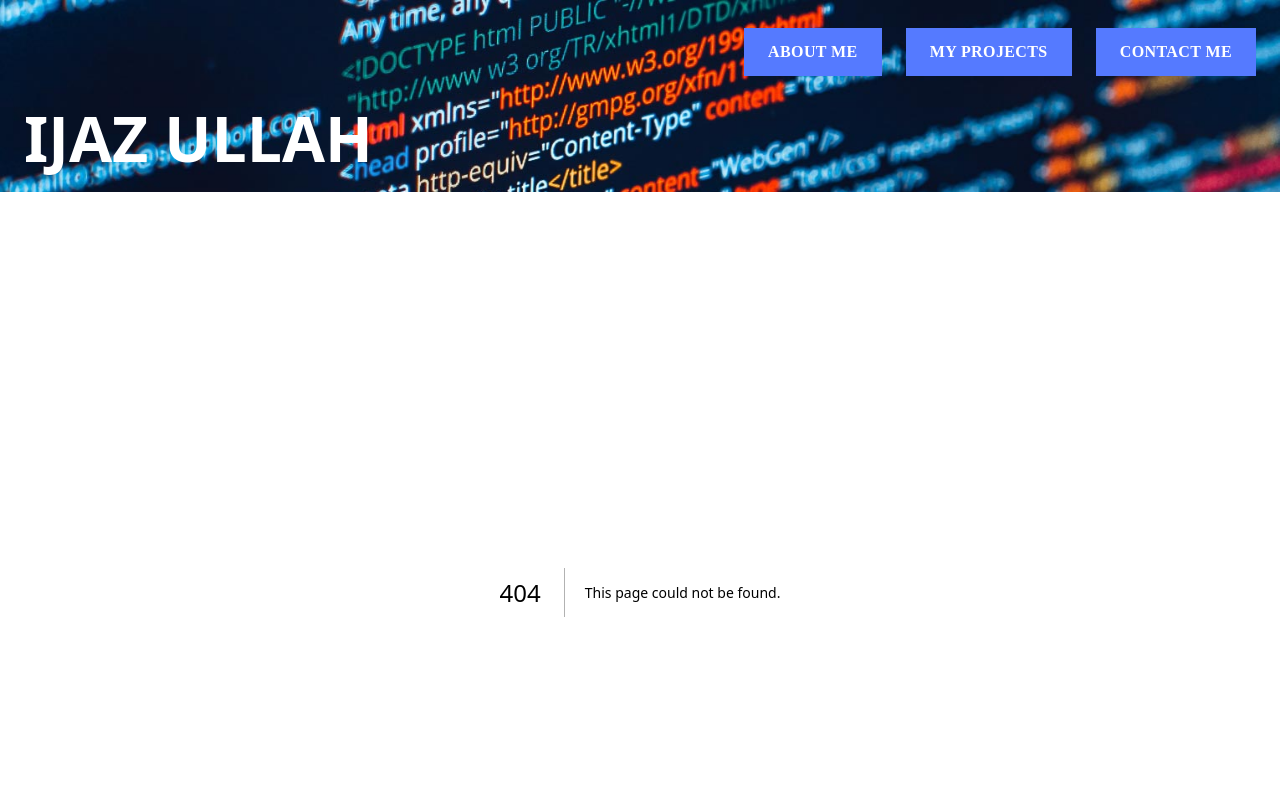
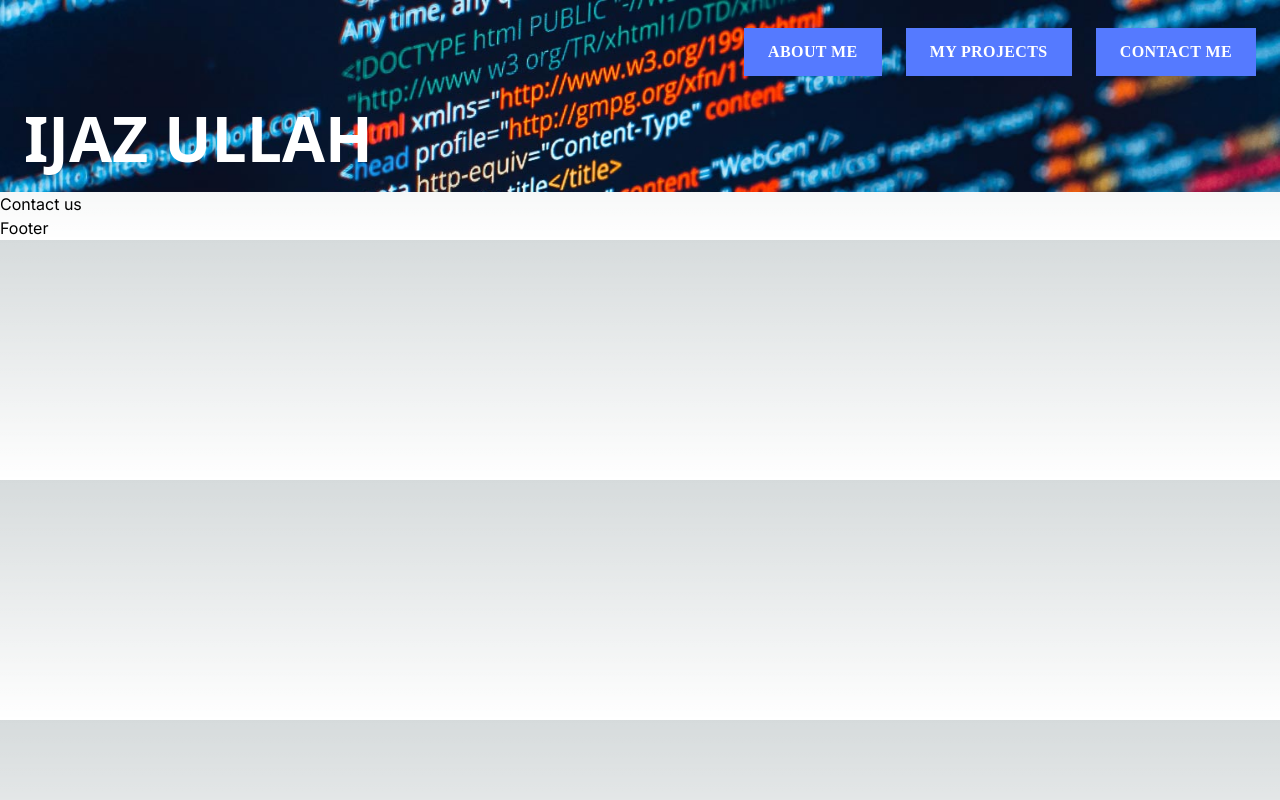
Before and after one commit to ijazkhan101/Ijaz-Portfolio, a Next.js app in the folder ijaz-web-projects/: page /contact-me in a window 1280 px wide. Before the commit this address had no page. Shown: the top 800 px of the page. Built offline with nearby package versions, Linux system fonts and the light colour scheme.

Commit message:
push
push

```diff
--- /dev/null
+++ b/ijaz-web-projects/app/contact-me/page.tsx
@@ -0,0 +1,9 @@
+import React from 'react'
+
+ const Contact = () =>{
+    return(
+        <div>Contact us </div>
+    )
+}
+
+export default Contact
```
